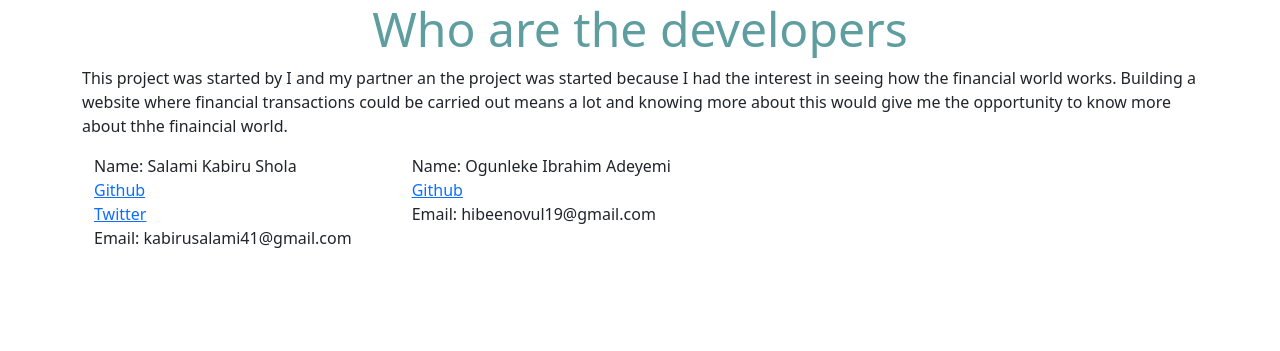
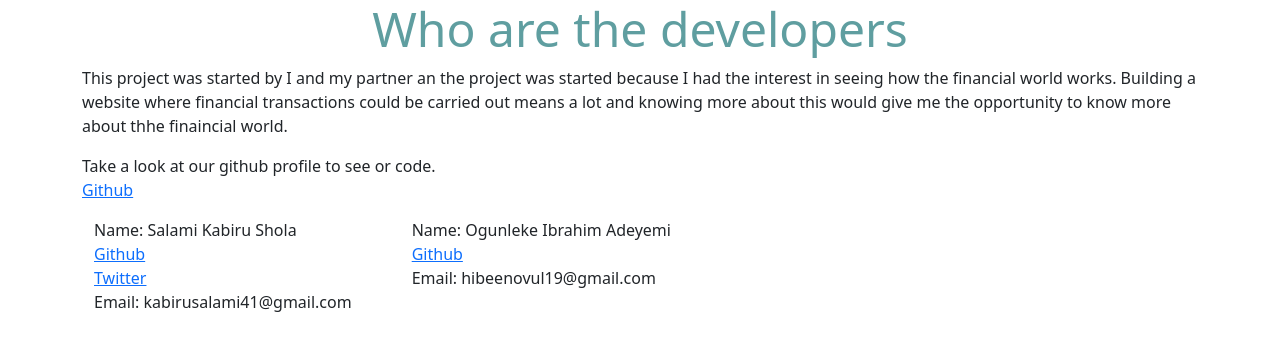
Before and after one commit to Sholakaybee/goldfinance_v2, a Flask app: page /about in a window 1280 px wide. Shown: the top 351 px of the page. Run offline with Flask 3, Linux system fonts and the light colour scheme.

Commit message:
added the github profile for the app

```diff
--- a/templates/about.html
+++ b/templates/about.html
@@ -20,6 +20,9 @@
             and
             knowing more about this would give me the opportunity to know more about thhe finaincial world.
         </p>
+        <p>Take a look at our github profile to see or code. <br> <a target="_blank"
+                href="https://github.com/Sholakaybee/GoldFinance">Github</a>
+        </p>
         <div class="container to-chg">
             <div class="left-col">
                 <p>
```
